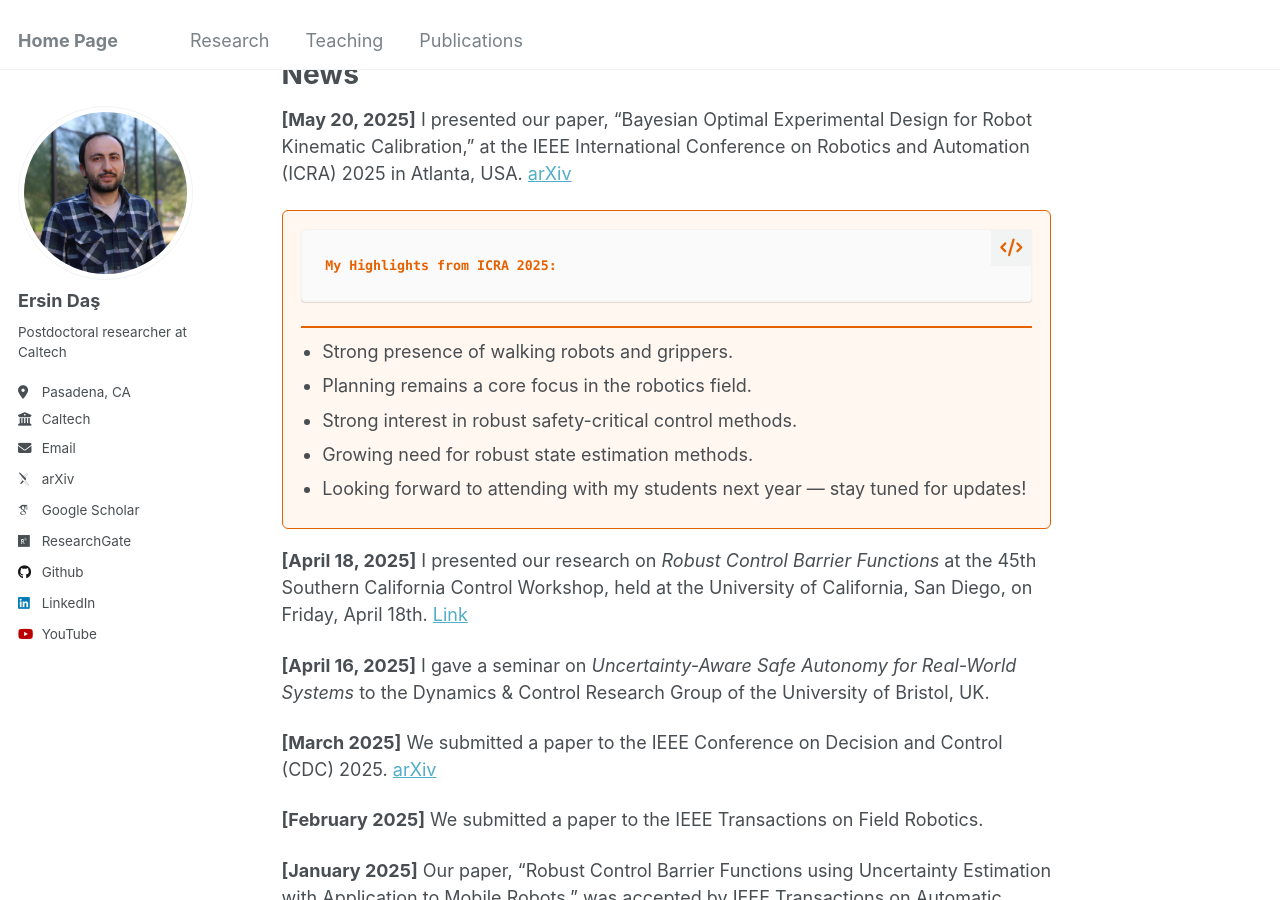
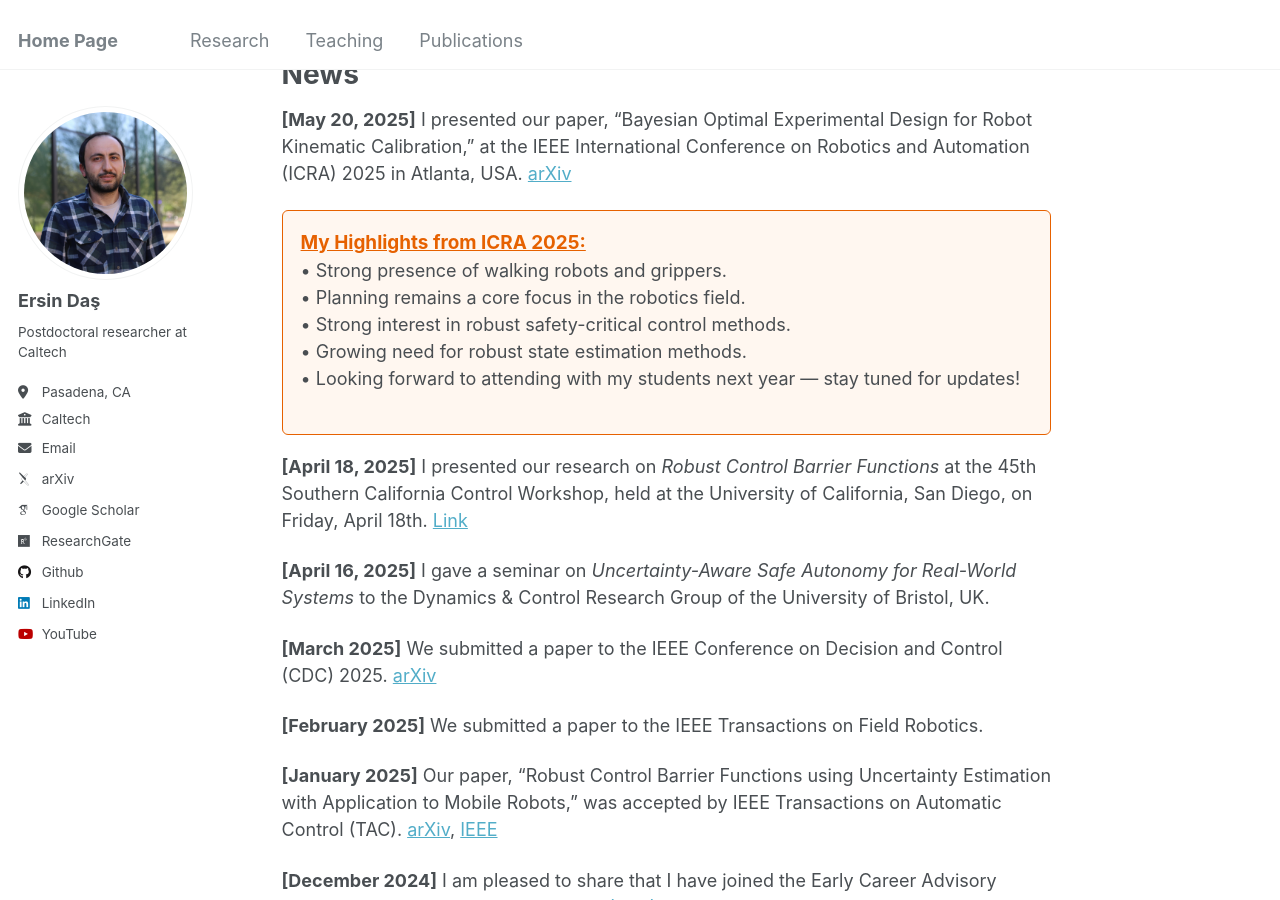
Before and after one commit to ersindas/ersindas.github.io, a Jekyll site: the page built from _pages/about.md, in a window 1280 px wide and 900 px high, scrolled down 352 px. Built offline with Jekyll 4.4.1, drawn with Linux system fonts in a browser that asks for light colours; some web fonts are replaced.

Commit message:
Update about.md

```diff
--- a/_pages/about.md
+++ b/_pages/about.md
@@ -16,16 +16,12 @@ News
 **[May 20, 2025]** I presented our paper, "Bayesian Optimal Experimental Design for Robot Kinematic Calibration," at the IEEE International Conference on Robotics and Automation (ICRA) 2025 in Atlanta, USA. [arXiv](https://arxiv.org/pdf/2409.10802)
 
 <div style="border: 1px solid #e66100; background-color: #fff7f0; padding: 1em 1em; margin: 0.8em 0 0.5em 0; border-radius: 6px;">
-  <div style="color:#e66100; font-weight: bold; font-size: 1.05em; border-bottom: 2px solid #e66100; margin-bottom: 0.6em;">
-    My Highlights from ICRA 2025:
-  </div>
-  <ul style="margin: 0; padding-left: 1.2em; line-height: 1.4;">
-    <li>Strong presence of walking robots and grippers.</li>
-    <li>Planning remains a core focus in the robotics field.</li>
-    <li>Strong interest in robust safety-critical control methods.</li>
-    <li>Growing need for robust state estimation methods.</li>
-    <li>Looking forward to attending with my students next year — stay tuned for updates!</li>
-  </ul>
+  <strong style="color:#e66100; font-size: 1.05em; text-decoration: underline;">My Highlights from ICRA 2025:</strong><br>
+  • Strong presence of walking robots and grippers.<br>
+  • Planning remains a core focus in the robotics field.<br>
+  • Strong interest in robust safety-critical control methods.<br>
+  • Growing need for robust state estimation methods.<br>
+  • Looking forward to attending with my students next year — stay tuned for updates!
 </div>
 
 <p style="margin-bottom:1.0em;"></p>
```
